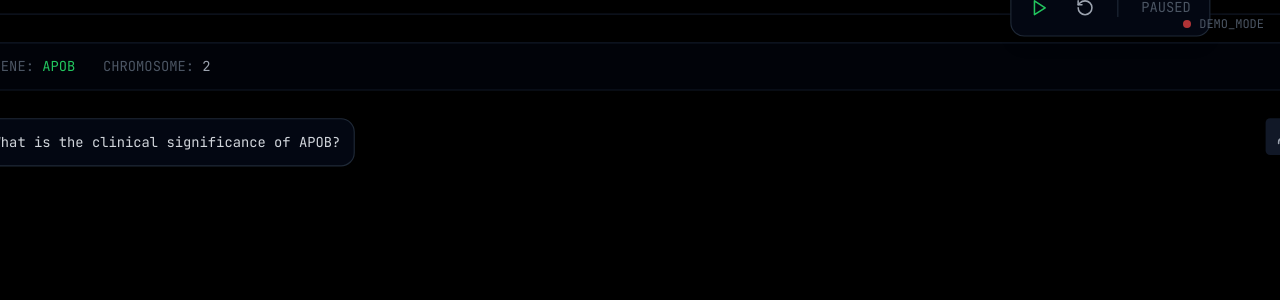
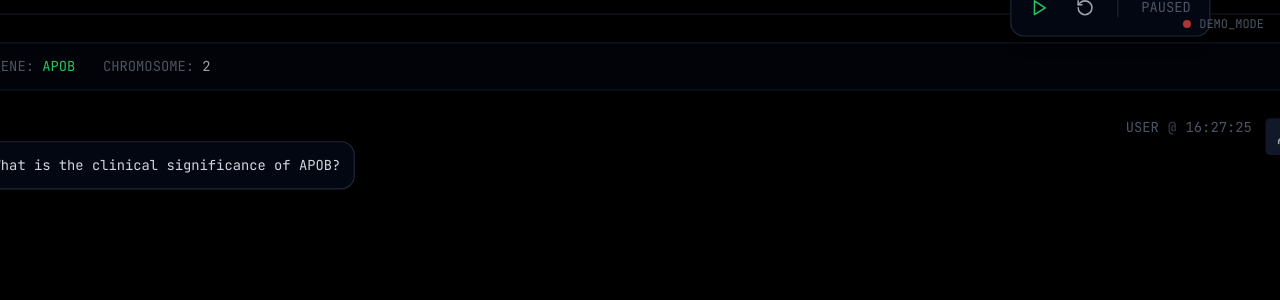
Before and after one commit to ayoisio/variant-agents, a Next.js app in the folder frontend/: page /demo/apob-clinical in a window 1280 px wide. Shown: the top 300 px of the page. Built offline with nearby package versions, Linux system fonts and the light colour scheme; no server answers.

Commit message:
Updates for demos

```diff
--- a/frontend/app/demo/apob-clinical/page.tsx
+++ b/frontend/app/demo/apob-clinical/page.tsx
@@ -118,7 +118,7 @@ The presence of this pathogenic variant indicates an increased genetic predispos
         {/* Messages */}
         <div className="space-y-6 min-h-[700px]">
           {/* User message */}
-          <div className="flex gap-3 flex-row-reverse">
+          <div className="flex gap-3 flex-row-reverse items-start">
             <div className="flex-shrink-0">
               <div className="w-8 h-8 rounded overflow-hidden bg-gray-900 flex items-center justify-center">
                 <User className="h-4 w-4 text-gray-400" />
@@ -126,7 +126,15 @@ The presence of this pathogenic variant indicates an increased genetic predispos
             </div>
 
             <div className="flex-1 space-y-1">
-              <Card className="border bg-gray-950 border-gray-800 inline-block ml-auto">
+              <div className="flex items-center gap-2 font-mono text-xs justify-end">
+                <span className="text-gray-600">USER</span>
+                <span className="text-gray-700">@</span>
+                <span className="text-gray-600">
+                  {new Date().toLocaleTimeString('en-US', { hour12: false })}
+                </span>
+              </div>
+
+              <Card className="border bg-gray-950 border-gray-800 inline-block">
                 <div className="p-3">
                   <div className="font-mono text-xs text-gray-300">
                     {isPlaying ? (
--- a/frontend/app/demo/apob-populations/page.tsx
+++ b/frontend/app/demo/apob-populations/page.tsx
@@ -107,14 +107,14 @@ export default function ApobPopulationsDemo() {
         {/* Messages */}
         <div className="space-y-6 min-h-[600px]">
           {/* User message */}
-          <div className="flex gap-3 flex-row-reverse">
+          <div className="flex gap-3 flex-row-reverse items-start">
             <div className="flex-shrink-0">
               <div className="w-8 h-8 rounded overflow-hidden bg-gray-900 flex items-center justify-center">
                 <User className="h-4 w-4 text-gray-400" />
               </div>
             </div>
 
-            <div className="flex-1 space-y-1 items-end">
+            <div className="flex-1 space-y-1">
               <div className="flex items-center gap-2 font-mono text-xs justify-end">
                 <span className="text-gray-600">USER</span>
                 <span className="text-gray-700">@</span>
--- a/frontend/app/demo/cardiovascular-query/page.tsx
+++ b/frontend/app/demo/cardiovascular-query/page.tsx
@@ -83,9 +83,7 @@ These findings are crucial for identifying individuals at risk for various cardi
 
   useEffect(() => {
     if (isPlaying) {
-      // Auto-progress through steps
       if (step === 0) {
-        // Wait for user typing to complete
         const timeout = setTimeout(() => setStep(1), userQuery.length * 50 + 500);
         return () => clearTimeout(timeout);
       }
@@ -93,11 +91,7 @@ These findings are crucial for identifying individuals at risk for various cardi
   }, [isPlaying, step]);
 
   const handlePlay = () => {
-    if (step === 0) {
-      setIsPlaying(true);
-    } else {
-      setIsPlaying(true);
-    }
+    setIsPlaying(true);
   };
 
   const handlePause = () => {
@@ -111,7 +105,6 @@ These findings are crucial for identifying individuals at risk for various cardi
 
   return (
     <>
-      {/* Main interface */}
       <div className="space-y-6">
         {/* Header */}
         <div className="border-b border-gray-900 pb-4">
@@ -161,14 +154,14 @@ These findings are crucial for identifying individuals at risk for various cardi
         {/* Messages */}
         <div className="space-y-6 min-h-[500px]">
           {/* User message */}
-          <div className="flex gap-3 flex-row-reverse">
+          <div className="flex gap-3 flex-row-reverse items-start">
             <div className="flex-shrink-0">
               <div className="w-8 h-8 rounded overflow-hidden bg-gray-900 flex items-center justify-center">
                 <User className="h-4 w-4 text-gray-400" />
               </div>
             </div>
 
-            <div className="flex-1 space-y-1 items-end">
+            <div className="flex-1 space-y-1">
               <div className="flex items-center gap-2 font-mono text-xs justify-end">
                 <span className="text-gray-600">USER</span>
                 <span className="text-gray-700">@</span>
@@ -207,7 +200,6 @@ These findings are crucial for identifying individuals at risk for various cardi
         </div>
       </div>
 
-      {/* Demo controls */}
       <DemoControls
         isPlaying={isPlaying}
         onPlay={handlePlay}
```
